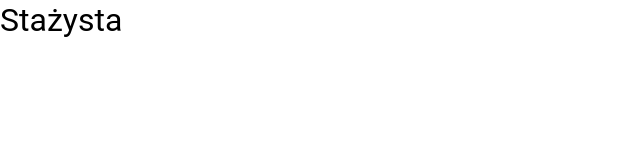
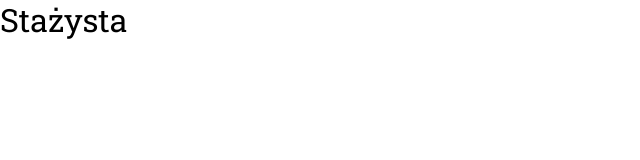
Before and after one commit to JBR-Sapeta/TS--React--Nest--Intern, a React (Vite) app in the folder frontend/: page / in a window 1280 px wide. Shown: the top 160 px of the page, without its empty margins (0-640 px from the left). Built offline with nearby package versions, Linux system fonts and the light colour scheme.

Commit message:
feat: F-6 use roboto slab font

```diff
--- a/frontend/src/styles/index.css
+++ b/frontend/src/styles/index.css
@@ -8,7 +8,7 @@
 
 :root {
   scroll-behavior: smooth;
-  font-family: Roboto, sans-serif;
+  font-family: 'Roboto Slab', serif;
   font-weight: 400;
   line-height: 1.5;
 }
```
Also changed, not shown: frontend/src/styles/variables.css (+14 -1 lines).
